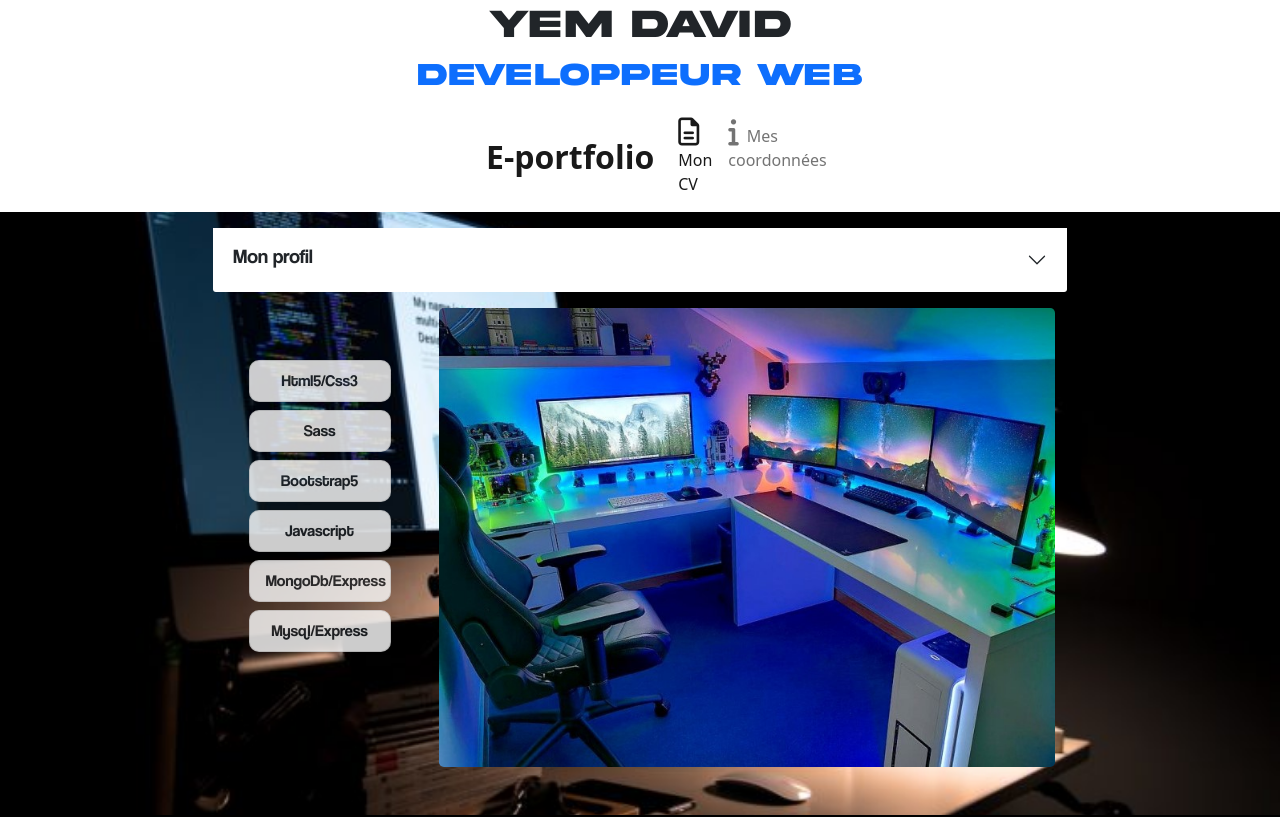
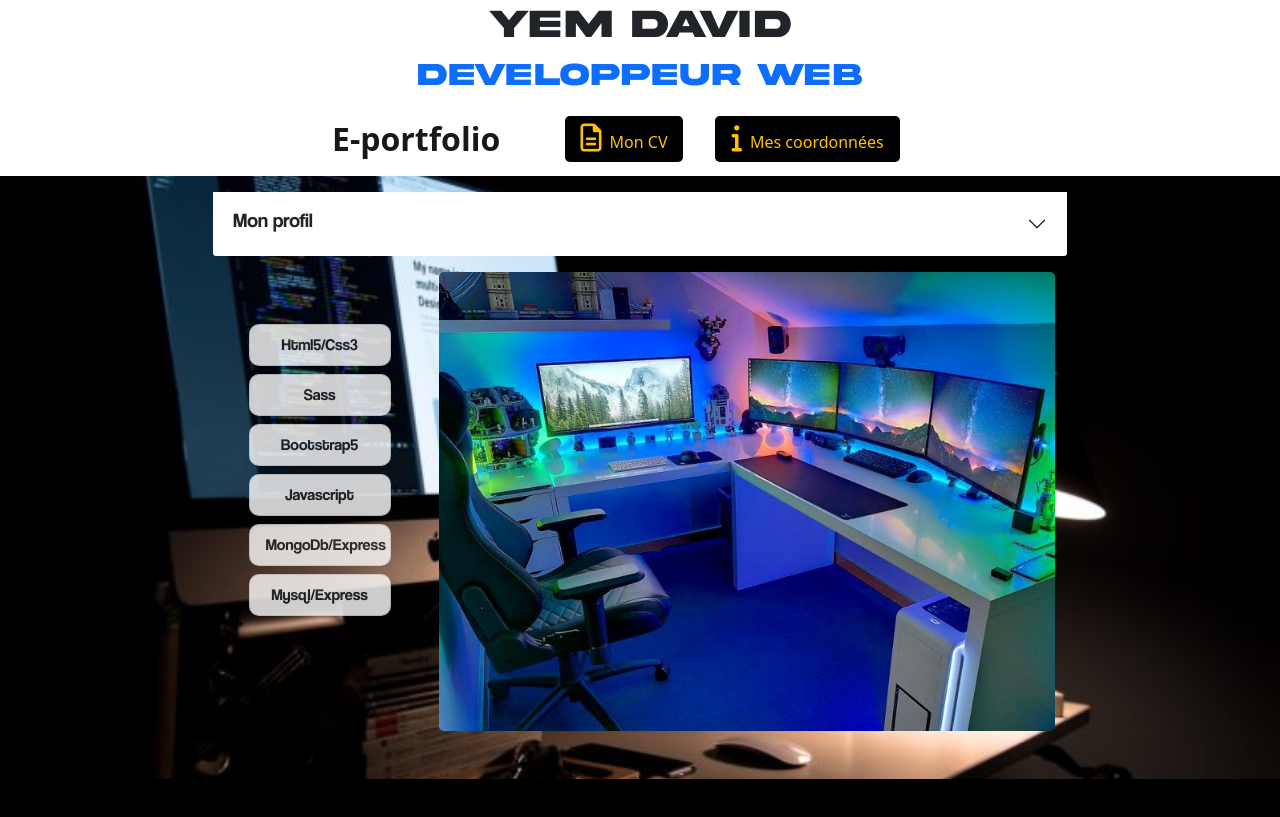
Before and after one commit to lordkao/Yem_David_E-portfolio, a website: page index.html in a window 1280 px wide. Shown: the top 817 px of the page. Drawn offline with nearby package versions, Linux system fonts and the light colour scheme.

Commit message:
correction temps animations et navbar

```diff
--- a/index.html
+++ b/index.html
@@ -15,19 +15,19 @@
             <p class="row text-center h2">Developpeur Web</p>
             <div class="row w-100">
                 <div class="col d-flex justify-content-end justify-content-md-center align-items-center">
-                    <nav class="col-12 col-md-9 col-lg-6 col-xl-3 navbar navbar-expand-md navbar-light bg-white">
+                    <nav class="col-12 col-md-9 col-lg-7 col-xl-6 col-xxl-5 navbar navbar-expand-md navbar-light bg-white">
                         <div class="container-fluid p-0">
-                            <a class="navbar-brand fs-2 fw-bold" href="#">E-portfolio</a>
+                            <div class="navbar-brand fs-2 fw-bold">E-portfolio</div>
                             <button class="navbar-toggler" type="button" data-bs-toggle="collapse" data-bs-target="#navbar" aria-controls="navbar" aria-expanded="false" aria-label="Toggle navigation" >
                                 <span class="navbar-toggler-icon"></span>
                             </button>
                             <div class="collapse navbar-collapse justify-content-center" id="navbar">
                                 <ul class="navbar-nav mb-lg-0">
-                                    <li class="nav-item">
-                                        <a class="nav-link active" href="#"><i class="far fa-file-alt me-2 fs-3"></i>Mon CV</a>
+                                    <li class="nav-item bg-primary rounded-3 mx-md-3 my-1 px-2">
+                                        <a class="nav-link active text-warning" href="#"><i class="far fa-file-alt me-2 fs-3"></i>Mon CV</a>
                                     </li>
-                                    <li class="nav-item">
-                                        <a class="nav-link" href="#"><i class="fas fa-info me-2 fs-3"></i>Mes coordonnées</a>
+                                    <li class="nav-item bg-primary rounded-3 mx-md-3 my-1 px-2">
+                                        <a class="nav-link text-warning" href="#"><i class="fas fa-info me-2 fs-3"></i>Mes coordonnées</a>
                                     </li>
                                 </ul>
                             </div>
--- a/public/scss/layout/section.scss
+++ b/public/scss/layout/section.scss
@@ -3,7 +3,7 @@ section{
     background: url("../../images/wallpaper-hd.jpg") no-repeat center/cover;
 }
 #list-skills{/*boutons liste compétences*/
-    animation: listSkills 0.3s ease-out 0.3s both;
+    animation: listSkills 0.6s ease-out 0.3s both;
     & a{
         @include border-radius;
         @media screen and(min-width:992px){
@@ -27,7 +27,7 @@ section{
     display: flex;
 }
 .apparition{
-    animation: apparition 0.3s ease-out 0.2s both;
+    animation: apparition 0.6s ease-out 0.2s both;
 }
 .apparition-carousel{
     animation: apparition-carousel 0.3s ease-out 0.2s both;
```
Also changed, not shown: public/css/style.css.
